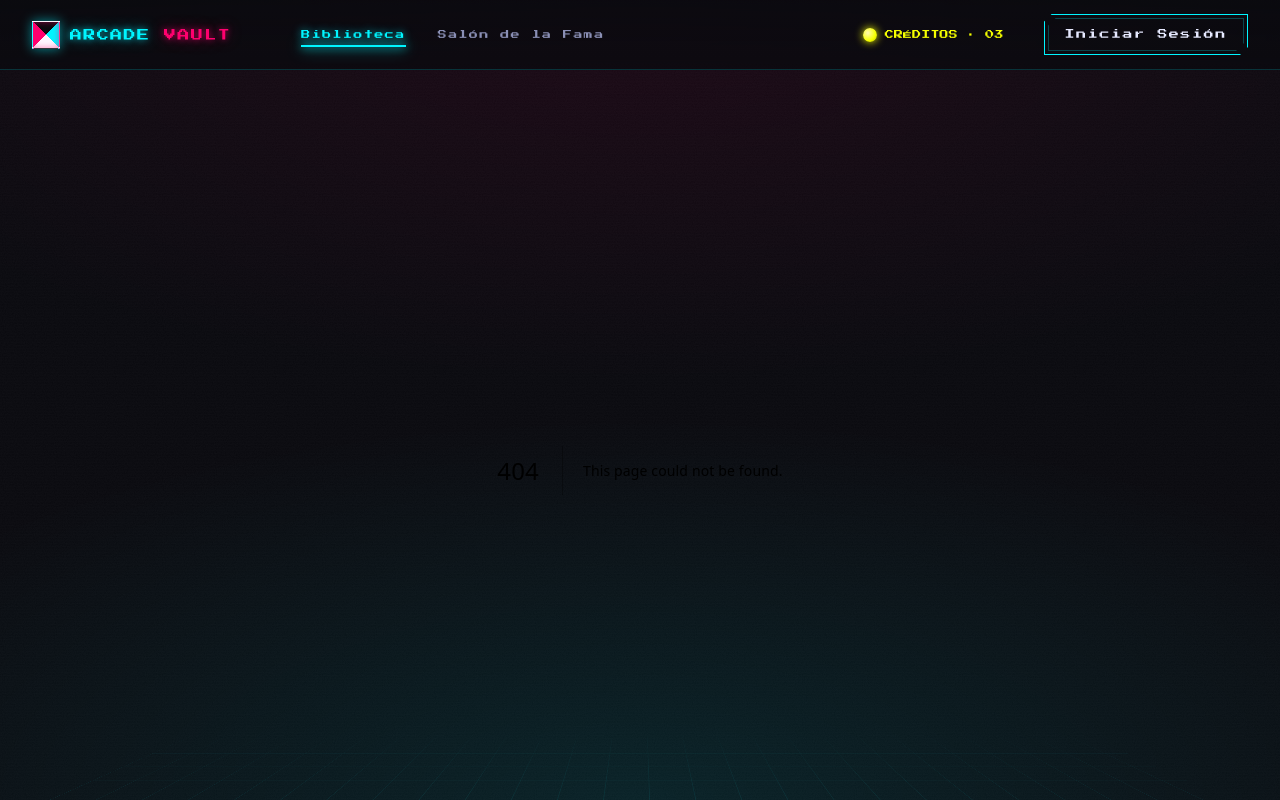
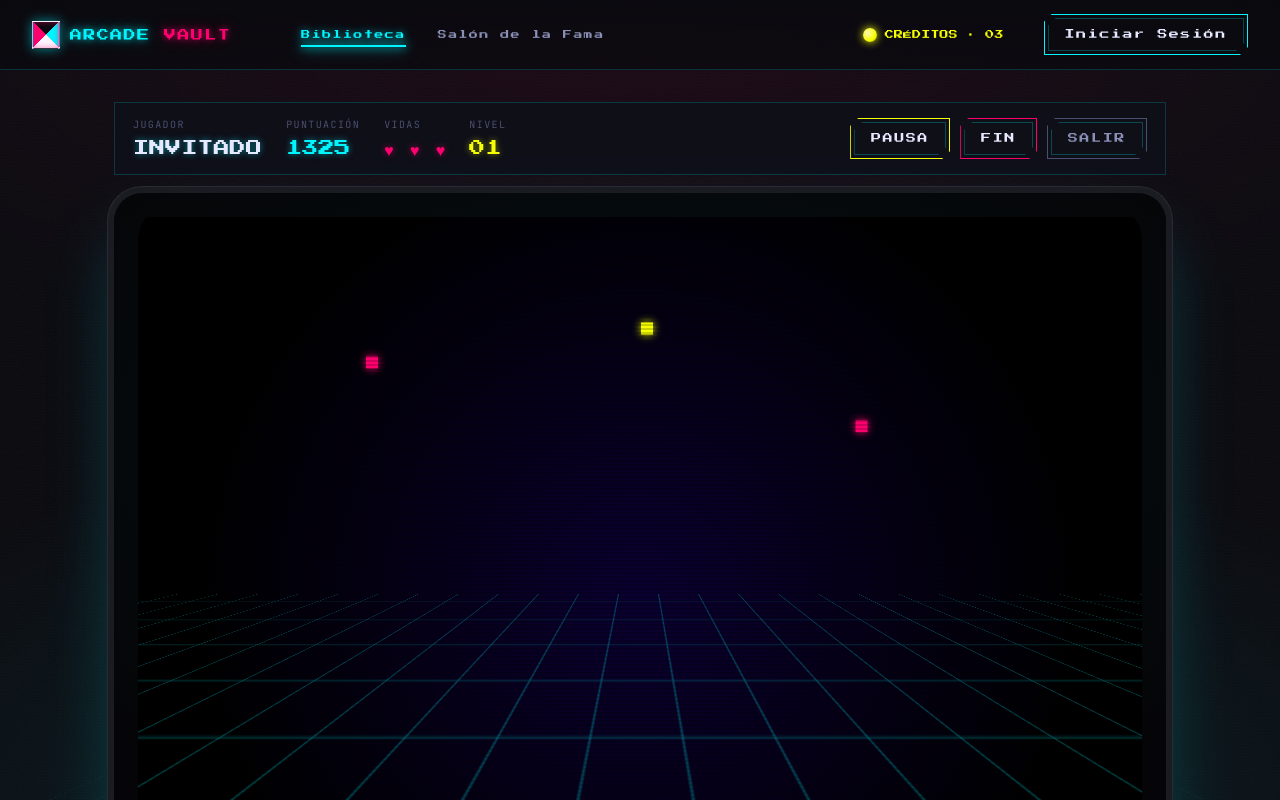
Before and after one commit to Castro-D/arcade-vault, a Next.js app: page /juegos/bloque-buster/jugar in a window 1280 px wide. Before the commit this address had no page. Shown: the top 800 px of the page. Built offline with nearby package versions, Linux system fonts and the light colour scheme.

Commit message:
add page

```diff
--- /dev/null
+++ b/app/components/game-player.tsx
@@ -0,0 +1,134 @@
+"use client";
+
+import Link from "next/link";
+import { useEffect, useState } from "react";
+import type { Game } from "@/app/data/games";
+import { useSession } from "./session-provider";
+
+export function GamePlayer({ game }: { game: Game }) {
+  const { user, saveScore } = useSession();
+  const [score, setScore] = useState(0);
+  const [lives, setLives] = useState(3);
+  const [paused, setPaused] = useState(false);
+  const [over, setOver] = useState(false);
+  const [saved, setSaved] = useState(false);
+  // null until the player edits it; falls back to the session user (loaded after mount) or guest.
+  const [typedName, setTypedName] = useState<string | null>(null);
+
+  const name = typedName ?? user?.name ?? "INVITADO";
+  const level = 1 + Math.floor(score / 2500);
+
+  useEffect(() => {
+    if (over || paused) return;
+    const t = setInterval(() => setScore((s) => s + Math.floor(10 + Math.random() * 90)), 220);
+    return () => clearInterval(t);
+  }, [over, paused]);
+
+  const restart = () => {
+    setScore(0);
+    setLives(3);
+    setPaused(false);
+    setOver(false);
+    setSaved(false);
+  };
+
+  const save = () => {
+    saveScore({ game: game.id, score, name });
+    setSaved(true);
+  };
+
+  return (
+    <div className="av-player fade-in">
+      <div className="player-hud">
+        <div className="flex flex-wrap gap-6">
+          <div className="hud-stat">
+            <div className="l">Jugador</div>
+            <div className="v text-(--ink)">{name}</div>
+          </div>
+          <div className="hud-stat">
+            <div className="l">Puntuación</div>
+            <div className="v">{score.toLocaleString("es-ES")}</div>
+          </div>
+          <div className="hud-stat lives">
+            <div className="l">Vidas</div>
+            <div className="v">{"♥ ".repeat(lives).trim() || "—"}</div>
+          </div>
+          <div className="hud-stat level">
+            <div className="l">Nivel</div>
+            <div className="v">{String(level).padStart(2, "0")}</div>
+          </div>
+        </div>
+        <div className="hud-actions">
+          <button className="btn yellow" onClick={() => setPaused((p) => !p)}>
+            {paused ? "REANUDAR" : "PAUSA"}
+          </button>
+          <button className="btn magenta" onClick={() => setOver(true)}>
+            FIN
+          </button>
+          <Link href={`/juegos/${game.id}`} className="btn ghost">
+            SALIR
+          </Link>
+        </div>
+      </div>
+
+      <div className="crt">
+        <div className="crt-screen">
+          <div className="game-arena">
+            <div className="grid-floor"></div>
+            <div className="enemy e1"></div>
+            <div className="enemy e2"></div>
+            <div className="enemy e3"></div>
+            <div className="player-ship"></div>
+          </div>
+          {paused && (
+            <div className="crt-content z-5 bg-black/60">
+              <div>
+                <div className="pixel neon-yellow text-[22px]">EN PAUSA</div>
+                <div className="mono mt-2.5 text-[11px] tracking-[0.16em] text-(--ink-dim)">
+                  PULSA REANUDAR PARA CONTINUAR
+                </div>
+              </div>
+            </div>
+          )}
+        </div>
+        <div className="crt-bottom">
+          <span className="led">SEÑAL OK</span>
+          <span>{game.title} · CRT-83 · 60 HZ</span>
+          <span>CARGA · 1MB</span>
+        </div>
+      </div>
+
+      {over && (
+        <div className="modal-bd">
+          <div className="modal">
+            <h2>FIN DEL JUEGO</h2>
+            <div className="final-label">PUNTUACIÓN FINAL</div>
+            <div className="final">{score.toLocaleString("es-ES")}</div>
+            {!saved ? (
+              <div className="input-row">
+                <input
+                  value={name}
+                  onChange={(e) => setTypedName(e.target.value.toUpperCase().slice(0, 10))}
+                  placeholder="TUS INICIALES"
+                />
+                <button className="btn yellow" onClick={save}>
+                  GUARDAR PUNTUACIÓN
+                </button>
+              </div>
+            ) : (
+              <div className="toast-saved">▸ PUNTUACIÓN GUARDADA_</div>
+            )}
+            <div className="actions">
+              <button className="btn" onClick={restart}>
+                JUGAR DE NUEVO
+              </button>
+              <Link href="/" className="btn magenta">
+                VOLVER AL VAULT
+              </Link>
+            </div>
+          </div>
+        </div>
+      )}
+    </div>
+  );
+}
--- /dev/null
+++ b/app/juegos/[id]/jugar/page.tsx
@@ -0,0 +1,15 @@
+import { notFound } from "next/navigation";
+import { GamePlayer } from "@/app/components/game-player";
+import { getGame, getGames } from "@/app/data/games";
+
+export async function generateStaticParams() {
+  const games = await getGames();
+  return games.map((g) => ({ id: g.id }));
+}
+
+export default async function PlayerPage({ params }: PageProps<"/juegos/[id]/jugar">) {
+  const { id } = await params;
+  const game = await getGame(id);
+  if (!game) notFound();
+  return <GamePlayer game={game} />;
+}
```
